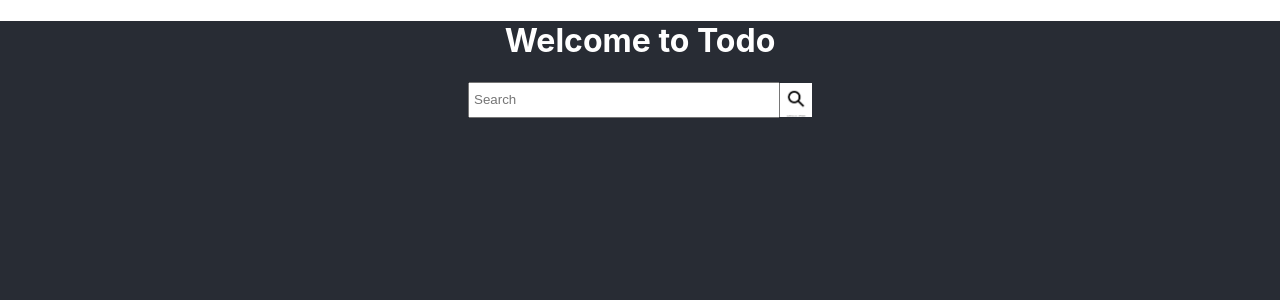
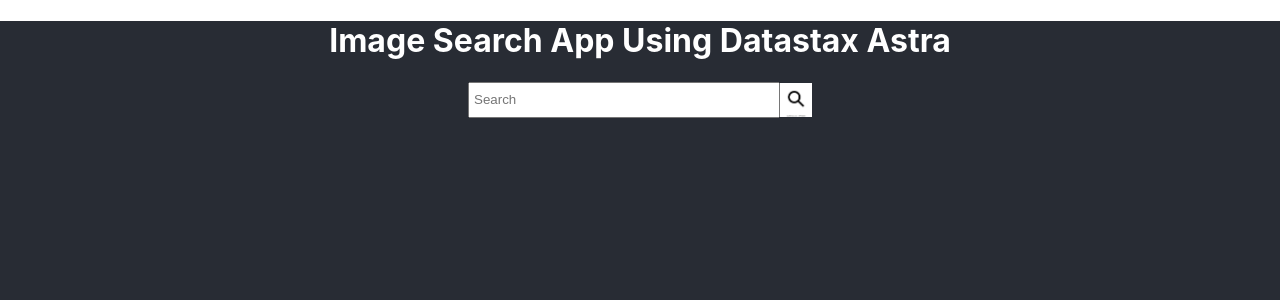
Before and after one commit to PavuluriRakesh/image-search, a React (Create React App) app: page / in a window 1280 px wide. Shown: the top 300 px of the page. Built offline with nearby package versions, Linux system fonts and the light colour scheme.

Commit message:
Title change

```diff
--- a/src/Home.js
+++ b/src/Home.js
@@ -35,7 +35,7 @@
   };
   return (
     <div className="home-page">
-      <h1> Welcome to Todo</h1>
+      <h1> Image Search App Using Datastax Astra</h1>
       <div className="search-area">
         <input
           className="search-text"
```
